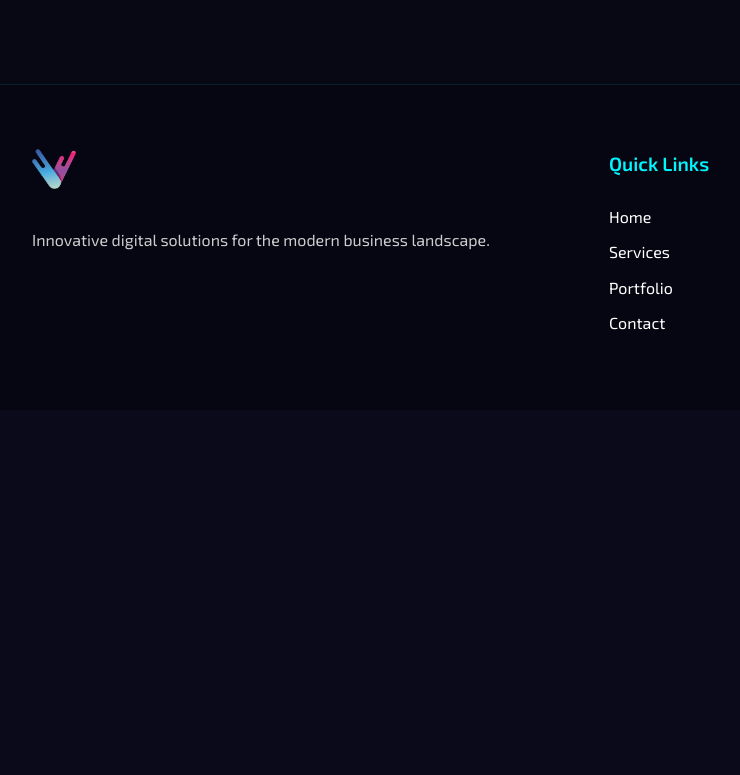
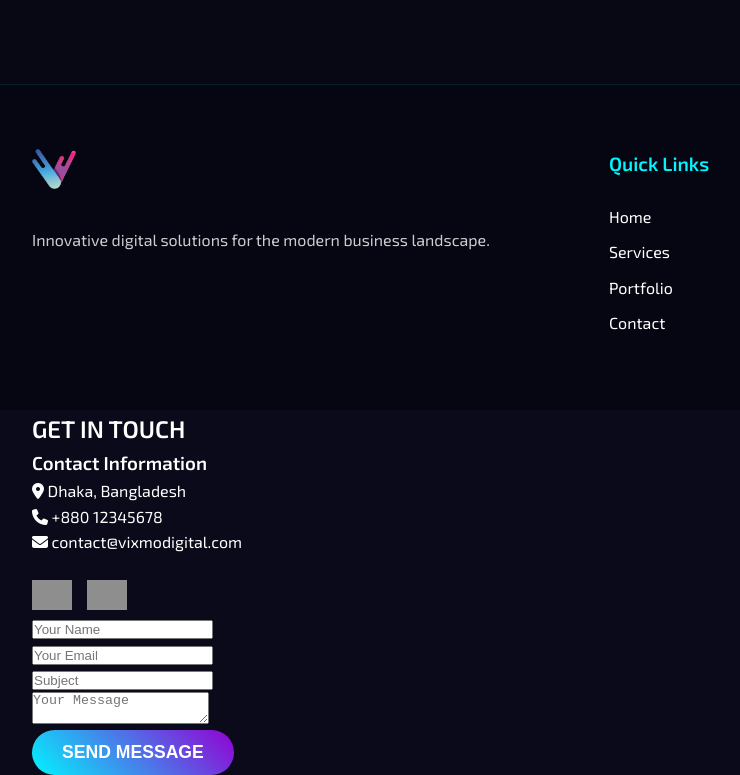
Before and after one commit to SameerAlSahab/Webpage-Digital, a plain HTML site: page index.html in a window 1280 px wide. Shown: the part 2802-3577 px from the top of the page, without its empty margins (47-787 px from the left). Before the commit the page ends 3212 px from the top, so only its background shows below. Drawn offline with Linux system fonts and the light colour scheme; grey boxes are pictures that could not be loaded.

Commit message:
Finalize v1

```diff
--- a/index.html
+++ b/index.html
@@ -1333,6 +1333,91 @@
     </div>
   </footer>
 
+<!-- Contact Section -->
+<section id="contact" class="contact">
+  <div class="container">
+    <h2 class="section-title">GET IN TOUCH</h2>
+    <div class="contact-container">
+      <div class="contact-info">
+        <h3>Contact Information</h3>
+        <p><i class="fas fa-map-marker-alt"></i> Dhaka, Bangladesh</p>
+        <p><i class="fas fa-phone"></i> +880 12345678</p>
+        <p><i class="fas fa-envelope"></i> contact@vixmodigital.com</p>
+        <div class="social-links">
+          <!-- Social Media Toggles (1=show, 0=hide) -->
+          <!-- Twitter (0) -->
+          <!-- <a href="#" class="social-icon"><img src="https://upload.wikimedia.org/wikipedia/commons/6/6f/Logo_of_Twitter.svg" alt="Twitter"></a> -->
+
+          <!-- LinkedIn (1) -->
+          <a href="https://www.bd.linkedin.com/in/vixmo-digital" target="_blank" class="social-icon">
+            <img src="https://upload.wikimedia.org/wikipedia/commons/c/ca/LinkedIn_logo_initials.png" alt="LinkedIn">
+          </a>
+
+          <!-- WhatsApp (1) -->
+          <a href="" target="_blank" class="social-icon">
+            <img src="https://upload.wikimedia.org/wikipedia/commons/6/6b/WhatsApp.svg" alt="WhatsApp">
+          </a>
+
+          <!-- Instagram (0) -->
+          <!-- <a href="#" class="social-icon"><img src="https://upload.wikimedia.org/wikipedia/commons/e/e7/Instagram_logo_2016.svg" alt="Instagram"></a> -->
+
+          <!-- Facebook (0) -->
+          <!-- <a href="#" class="social-icon"><img src="https://upload.wikimedia.org/wikipedia/commons/5/51/Facebook_f_logo_%282019%29.svg" alt="Facebook"></a> -->
+        </div>
+      </div>
+      <form class="contact-form" id="projectForm">
+        <div class="form-group">
+          <input type="text" class="form-input" placeholder="Your Name" required>
+        </div>
+        <div class="form-group">
+          <input type="email" class="form-input" placeholder="Your Email" required>
+        </div>
+        <div class="form-group">
+          <input type="text" class="form-input" placeholder="Subject">
+        </div>
+        <div class="form-group">
+          <textarea class="form-input" placeholder="Your Message" required></textarea>
+        </div>
+        <button type="submit" class="cta-button">SEND MESSAGE</button>
+      </form>
+    </div>
+  </div>
+</section>
+
+<style>
+  .social-links {
+    display: flex;
+    gap: 15px;
+    margin-top: 20px;
+  }
+
+  .social-icon {
+    display: inline-block;
+    width: 40px;
+    height: 40px;
+    transition: transform 0.3s ease;
+  }
+
+  .social-icon img {
+    width: 100%;
+    height: 100%;
+    object-fit: contain;
+    filter: grayscale(30%) brightness(0.9);
+    transition: all 0.3s ease;
+  }
+
+  .social-icon:hover img {
+    filter: grayscale(0%) brightness(1);
+    transform: scale(1.1);
+  }
+
+  @media (max-width: 768px) {
+    .social-links {
+      justify-content: center;
+    }
+  }
+</style>
+
   <script>
     // Mobile Menu Toggle
     const mobileMenuBtn = document.querySelector('.mobile-menu-btn');
```
